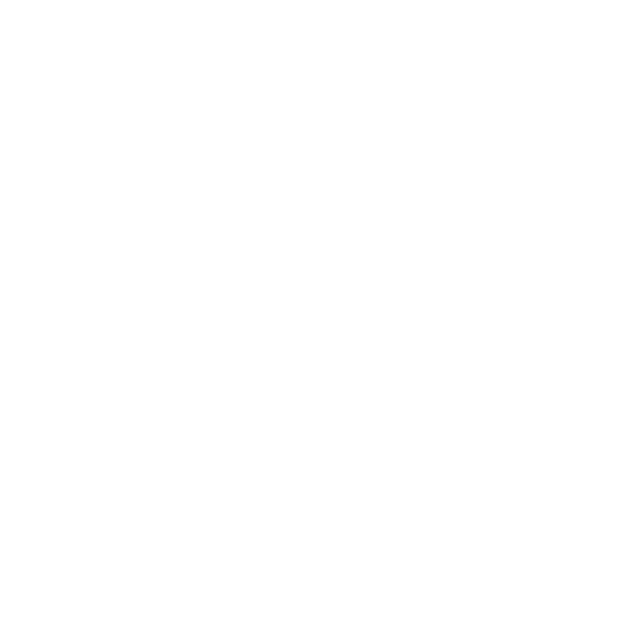
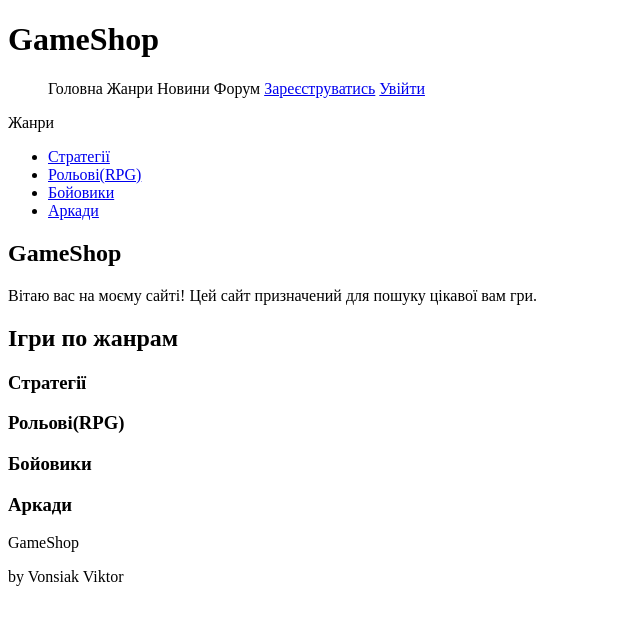
Before and after one commit to VONSAIK/GameShop, a plain HTML site: page index.html in a window 1280 px wide. Shown: the whole page, without its empty margins (0-640 px from the left). Drawn offline with Linux system fonts and the light colour scheme.

Commit message:
Created structure of the main page
Створив початкову структуру головної сторінки свого сайту, підключив стилі і скрипти

```diff
--- a/index.html
+++ b/index.html
@@ -7,6 +7,64 @@
     <link rel="stylesheet" href="styles/styles.css">
 </head>
 <body>
+    <header>
+        <h1>GameShop</h1>
+        <ul>
+            <il>Головна</il>
+            <il>Жанри</il>
+            <il>Новини</il>
+            <il>Форум</il>
+            <il><a href="#" id="registerBtn">Зареєструватись</a></il>
+            <il><a href="#" id="loginBtn">Увійти</a></il>
+        </ul>
+    </header>
 
+    <nav>
+        <p>Жанри</p>
+        <ul>
+            <li><a href="section1">Стратегії</a></li>
+            <li><a href="section2">Рольові(RPG)</a></li>
+            <li><a href="section3">Бойовики</a></li>
+            <li><a href="section4">Аркади</a></li>
+        </ul>
+    </nav>
+
+    <main>
+        <h2>GameShop</h2>
+        <p>Вітаю вас на моєму сайті! Цей сайт призначений для пошуку цікавої вам гри.</p>
+        <h2>Ігри по жанрам</h2>
+        <div>
+            <div id="section1">
+                <h3>Стратегії</h3>
+                <div>
+
+                </div>
+            </div>
+            <div id="section2">
+                <h3>Рольові(RPG)</h3>
+                <div>
+
+                </div>
+            </div>
+            <div id="section3">
+                <h3>Бойовики</h3>
+                <div>
+
+                </div>
+            </div>
+            <div id="section4">
+                <h3>Аркади</h3>
+                <div>
+
+                </div>
+            </div>
+        </div>
+    </main>
+
+    <footer>
+        <p>GameShop</p>
+        <p>by Vonsiak Viktor</p>
+    </footer>
+    <script src="/scrips/sripts.js"></script>
 </body>
 </html>
```
